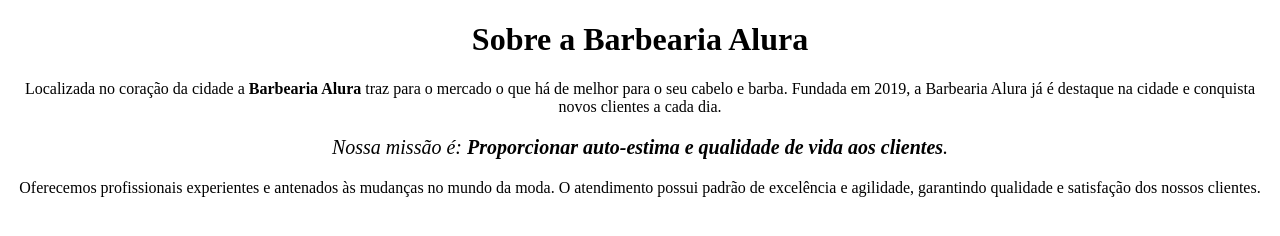
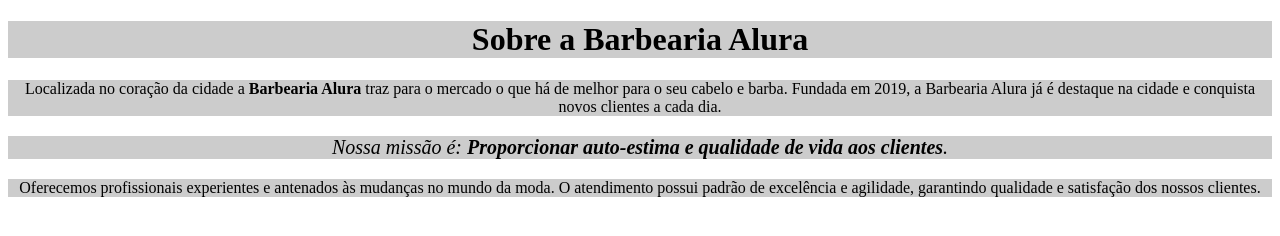
Before and after one commit to wellen1806/wellen, a plain HTML site: page index.html in a window 1280 px wide. Drawn offline with Linux system fonts and the light colour scheme.

Commit message:
Add files via upload

```diff
--- a/index.html
+++ b/index.html
@@ -3,15 +3,14 @@
     <head>
       <meta charset="utf-8">
       <title> Barbearia Alura </title>
+      <link rel="stylesheet" href="style.css">
 
      <style>
-        p {
-          text-align: center
-        }
+
      </style>
     </head>
     <body>
-      <h1 style="text-align: center">Sobre a Barbearia Alura</h1>
+      <h1 style="text-align: center; background: #CCCCCc">Sobre a Barbearia Alura</h1>
 
       <p style= >Localizada no coração da cidade a <strong>Barbearia Alura</strong> traz para o mercado o que há de melhor para o seu cabelo e barba. Fundada em 2019, a Barbearia Alura já é destaque na cidade e conquista novos clientes a cada dia.</p>
 
--- /dev/null
+++ b/style.css
@@ -0,0 +1,4 @@
+p {
+  text-align: center;
+  background: #CCCCCC
+}
```
